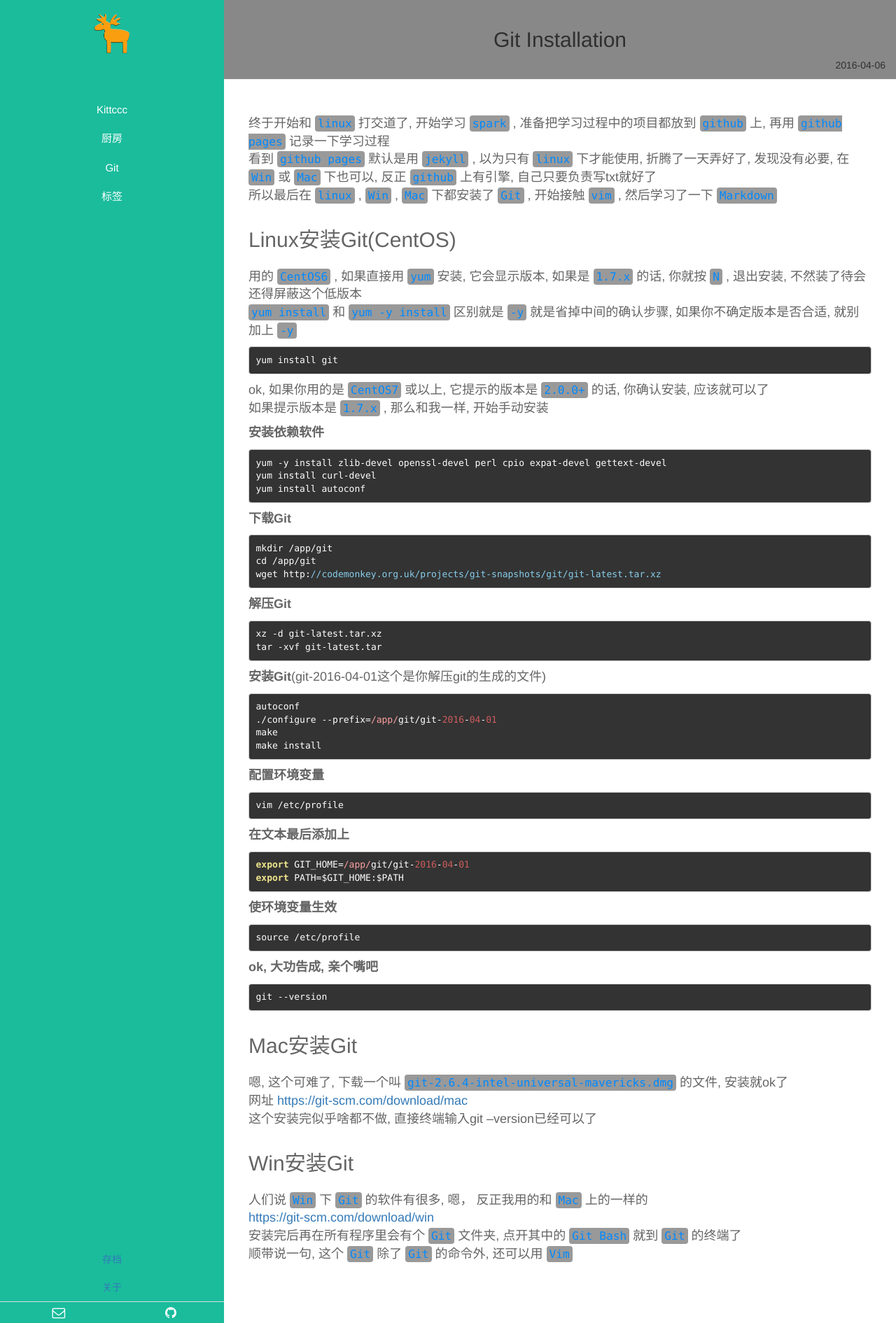
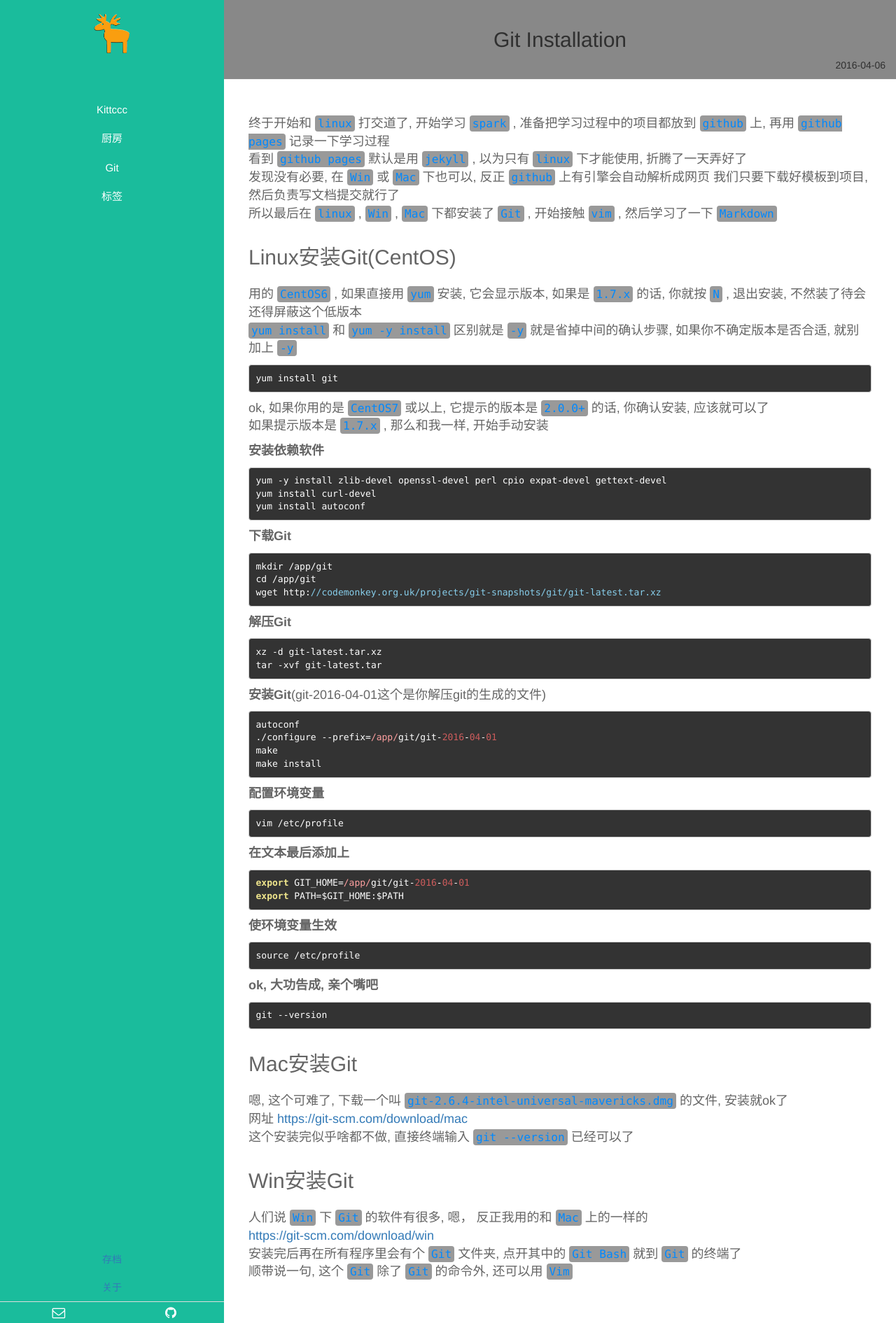
Before and after one commit to ichennan/ichennan.github.io, a Jekyll site: the page built from _posts/git/2016-04-06-Git-Installation.md, in a window 1280 px wide. Shown: the whole page at 70% size. Built offline with Jekyll 4.4.1, drawn with Linux system fonts in a browser that asks for light colours; Markdown is read by kramdown in place of the engine named in the settings.

Commit message:
modified:   2016-04-06-Git-Installation.md

```diff
--- a/_posts/git/2016-04-06-Git-Installation.md
+++ b/_posts/git/2016-04-06-Git-Installation.md
@@ -7,7 +7,9 @@
 description:
 ---
 终于开始和 `linux` 打交道了, 开始学习 `spark` , 准备把学习过程中的项目都放到 `github` 上, 再用 `github pages` 记录一下学习过程
-看到 `github pages` 默认是用 `jekyll` , 以为只有 `linux` 下才能使用, 折腾了一天弄好了, 发现没有必要, 在 `Win` 或 `Mac` 下也可以, 反正 `github` 上有引擎, 自己只要负责写txt就好了
+看到 `github pages` 默认是用 `jekyll` , 以为只有 `linux` 下才能使用, 折腾了一天弄好了
+发现没有必要, 在 `Win` 或 `Mac` 下也可以, 反正 `github` 上有引擎会自动解析成网页
+我们只要下载好模板到项目, 然后负责写文档提交就行了
 所以最后在 `linux` , `Win` , `Mac` 下都安装了 `Git` , 开始接触 `vim` , 然后学习了一下 `Markdown`
 
 ##Linux安装Git(CentOS)
@@ -83,7 +85,7 @@
 
 嗯, 这个可难了, 下载一个叫 `git-2.6.4-intel-universal-mavericks.dmg` 的文件, 安装就ok了
 网址 [https://git-scm.com/download/mac](https://git-scm.com/download/mac)
-这个安装完似乎啥都不做, 直接终端输入git --version已经可以了
+这个安装完似乎啥都不做, 直接终端输入 `git --version` 已经可以了
 
 ##Win安装Git
 
```
